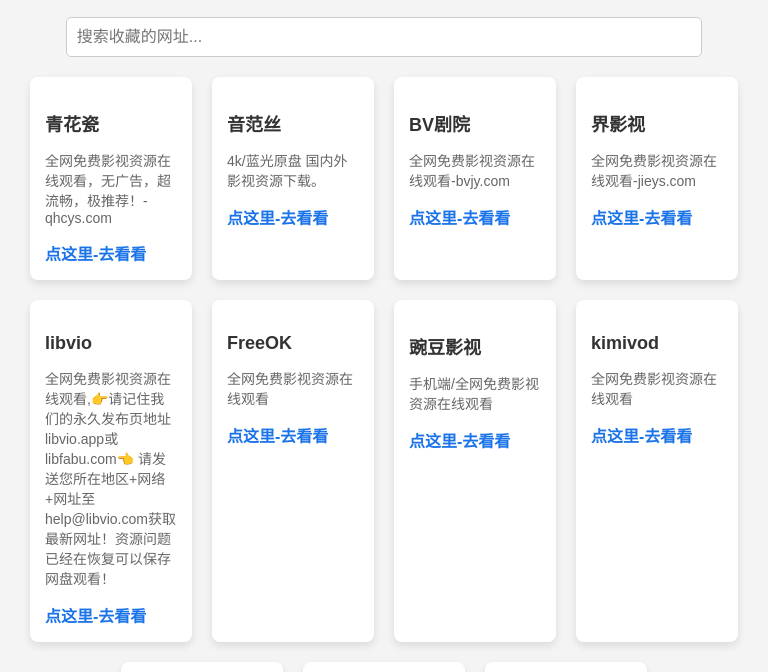
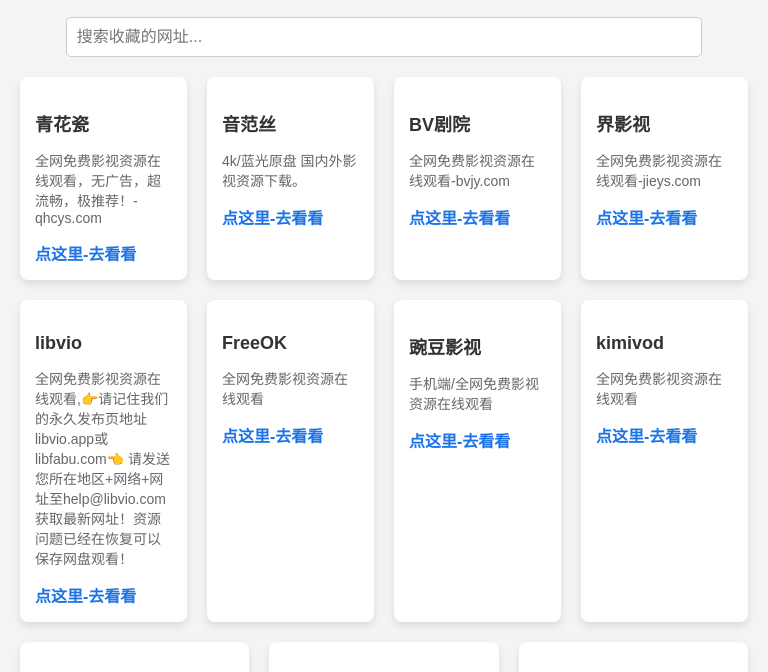
Before and after one commit to kevinludashi/WZSCyinshipinziyuan, a plain HTML site: page index.html in a window 768 px wide. Shown: the part 49-721 px from the top of the page. Drawn offline with Linux system fonts and the light colour scheme.

Commit message:
Update index.html

```diff
--- a/index.html
+++ b/index.html
@@ -91,14 +91,14 @@
         }
         @media (max-width: 768px) {
 		    .bookmark {
-		        flex: 0 1 calc(50% - 10px); /* 每行最少显示2个网址，最多4个 */
+		        flex: 1 1 calc(50% - 10px); /* 每行最少显示2个网址，最多4个 */
 		    }
 		}
 
 		/* 平板端到小桌面端：每行最多显示4个网址 */
 		@media (min-width: 768px) and (max-width: 1024px) {
 		    .bookmark {
-		        flex: 0 1 calc(25% - 20px); /* 每行显示4个网址 */
+		        flex: 1 1 calc(25% - 20px); /* 每行显示4个网址 */
 		    }
 		}
         @media (max-width: 768px) {
```
